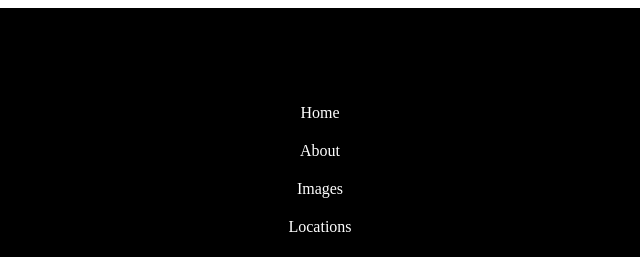
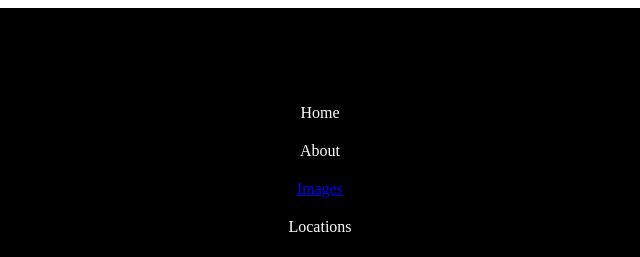
Before and after one commit to Aldo-Portillo-Frontend-Projects/DynamicUI, a plain HTML site: page index.html in a window 1280 px wide. Both pictures are taken after a click on the picture 1237 px from the left and 43 px from the top of the page. Shown: the top 257 px of the page, 340-980 px from the left. Drawn offline with Linux system fonts and the light colour scheme.

Commit message:
Add link to images page

```diff
--- a/index.html
+++ b/index.html
@@ -18,7 +18,7 @@
                 <ul class="dropdown_menu dropdown_menu--animated" id="dropdown-content">
                     <li class="dropdown_item-1">Home</li>
                     <li class="dropdown_item-2">About</li>
-                    <li class="dropdown_item-3">Images</li>
+                    <li class="dropdown_item-3"><a href="./pages/images.html">Images</a></li>
                     <li class="dropdown_item-4">Locations</li>
                     <li class="dropdown_item-5">Contact Us</li>
                 </ul>
```
